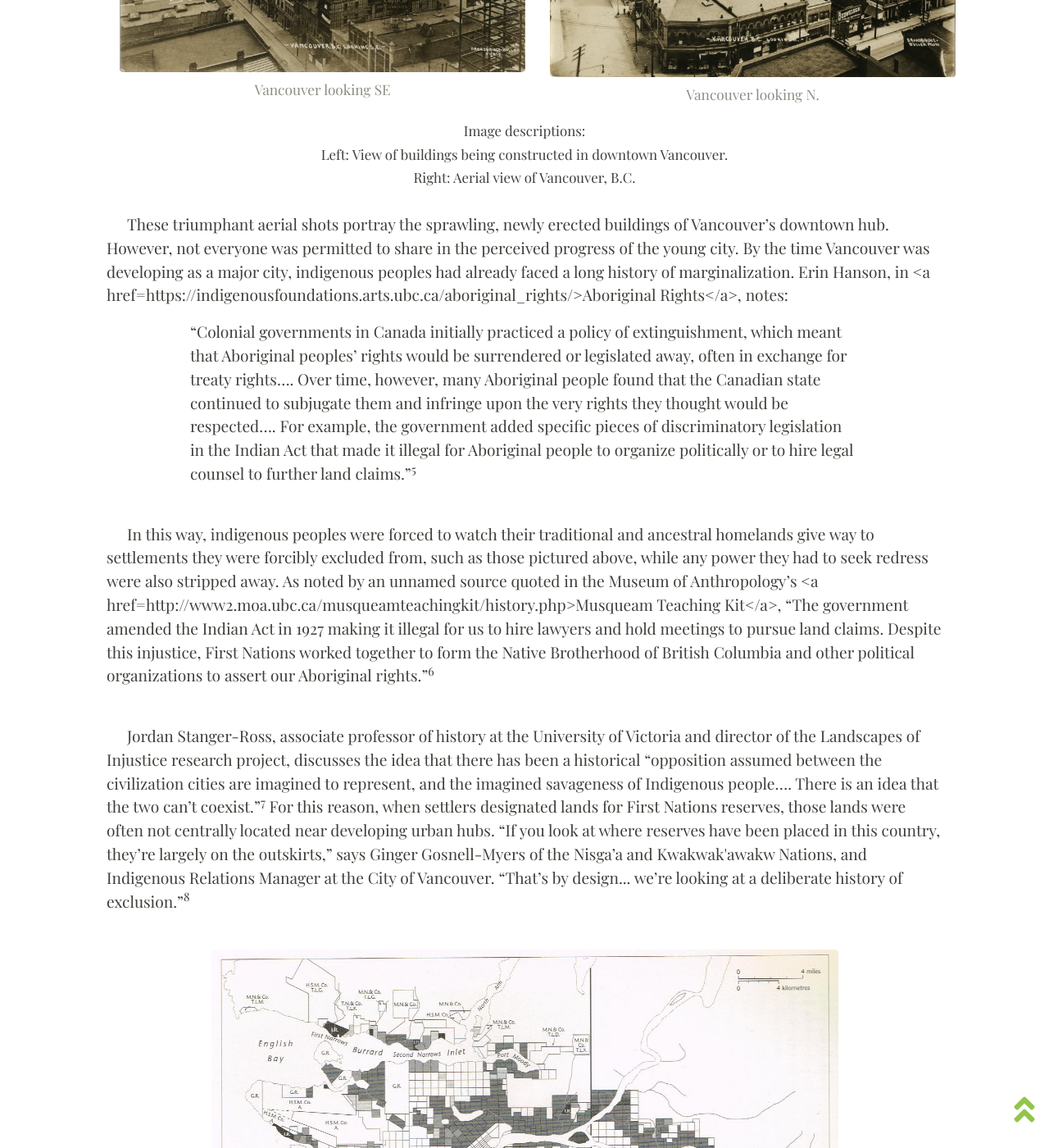
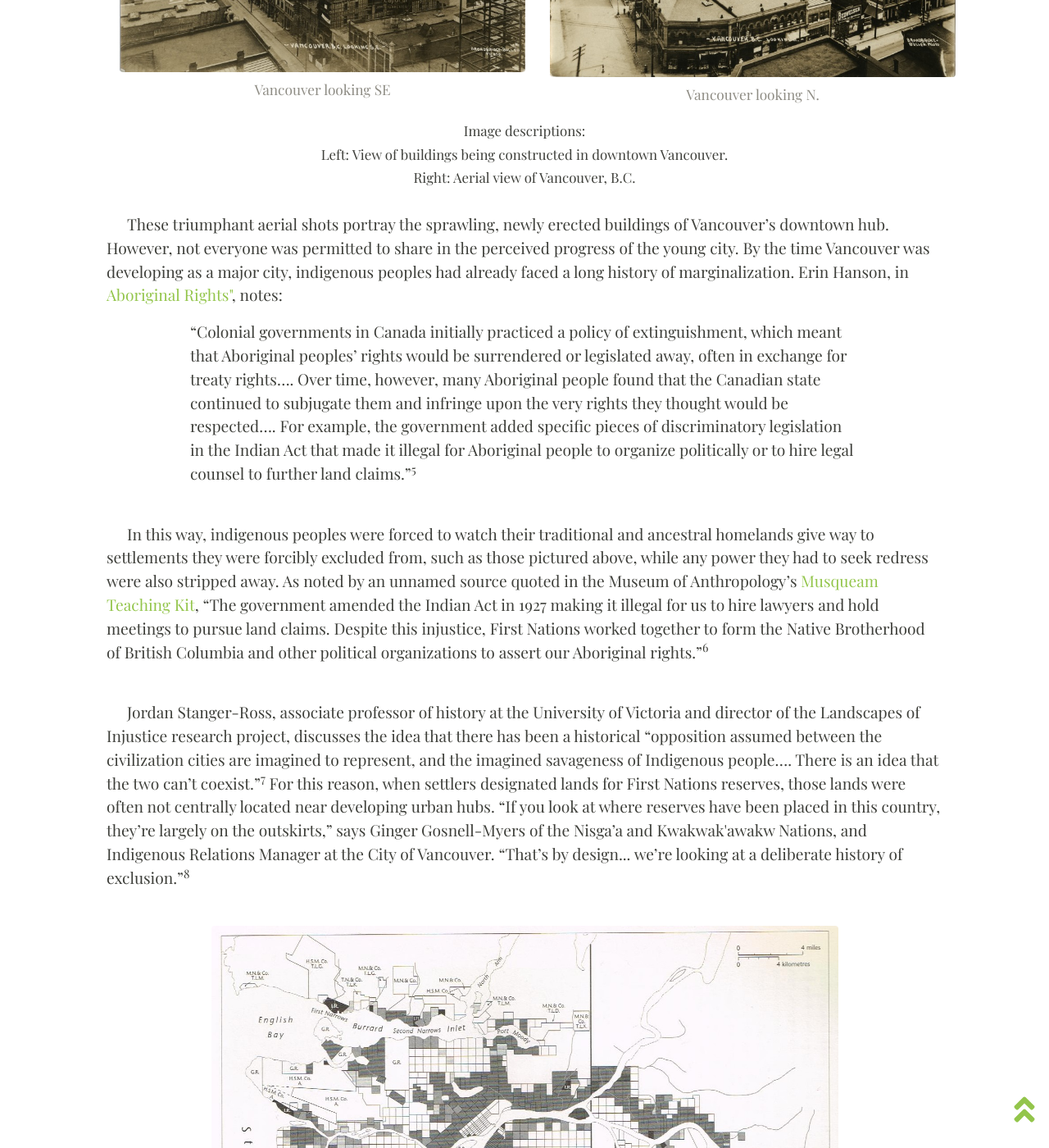
Before and after one commit to ashlynnprasad/langmann-2021, a Jekyll site: the page built from pages/urbandevelopment.md, in a window 1280 px wide and 1400 px high, scrolled down 4053 px. Shown: the whole window at 82% size. Built offline with Jekyll 4.4.1, drawn with Linux system fonts in a browser that asks for light colours; nearby versions of some CDN libraries.

Commit message:
corrected hyperlink errors

```diff
--- a/pages/urbandevelopment.md
+++ b/pages/urbandevelopment.md
@@ -52,8 +52,8 @@ permalink: /urbandevelopment.html
 
 <center><small>Image descriptions:<br>
   Left: View toward settlements on Deadman's Island from Coal Harbour.<br>
-  Right: A view of driftwood on the beach, with buildings in the background and the tall trees of Stanley Park in the far background.</small></center>
-<p style="text-indent: 25px;">This image to the left, taken from Coal Harbour and looking toward Deadman’s Island sometime between 1891 and 1901, shows settlements along the shore of the island. The image to the right shows similar establishments on the other side of the park, at English Bay. When this area was transformed into Stanley Park, habitations such as these were destroyed and their residents forced to relocate.</p><br><br>
+  Right: A view of driftwood on the beach, with buildings in the background and the tall trees of Stanley Park in the far background.</small></center><br>
+<p style="text-indent: 25px;">This image to the left, taken from Coal Harbour and looking toward Deadman’s Island sometime between 1891 and 1901, shows settlements along the shore of the island. The image to the right shows similar establishments on the other side of the park, at English Bay. When this area was transformed into Stanley Park, habitations such as these were destroyed and their residents forced to relocate.</p><br>
 <p style="text-indent: 25px;">The historian Jean Barman, in her book Stanley Park’s Secret shares quotes from indigenous individuals who lived on these lands before their forced relocation. In one case, a man named August Jack shares his experience of his house literally being demolished while he was inside. The house was located on the site of a future road that would wrap around the perimeter of Stanley Park, and would have been similar to the houses pictured here.<br>
 <p style="margin-left:10%; margin-right:10%;">“We was inside this house when the surveyors come along, and they chop the corner of our house when we was eating inside.”<sup>4</sup></p><br><br>
 
@@ -81,9 +81,9 @@ permalink: /urbandevelopment.html
   <center><small>Image descriptions:<br>
     Left: View of buildings being constructed in downtown Vancouver.<br>
     Right: Aerial view of Vancouver, B.C.</small></center><br>
- <p style="text-indent: 25px;">These triumphant aerial shots portray the sprawling, newly erected buildings of Vancouver’s downtown hub. However, not everyone was permitted to share in the perceived progress of the young city. By the time Vancouver was developing as a major city, indigenous peoples had already faced a long history of marginalization. Erin Hanson, in <a href=https://indigenousfoundations.arts.ubc.ca/aboriginal_rights/>Aboriginal Rights</a>, notes:<br>
+ <p style="text-indent: 25px;">These triumphant aerial shots portray the sprawling, newly erected buildings of Vancouver’s downtown hub. However, not everyone was permitted to share in the perceived progress of the young city. By the time Vancouver was developing as a major city, indigenous peoples had already faced a long history of marginalization. Erin Hanson, in <a href="https://indigenousfoundations.arts.ubc.ca/aboriginal_rights/">Aboriginal Rights"</a>, notes:<br>
   <p style="margin-left:10%; margin-right:10%;">“Colonial governments in Canada initially practiced a policy of extinguishment, which meant that Aboriginal peoples’ rights would be surrendered or legislated away, often in exchange for treaty rights…. Over time, however, many Aboriginal people found that the Canadian state continued to subjugate them and infringe upon the very rights they thought would be respected…. For example, the government added specific pieces of discriminatory legislation in the Indian Act that made it illegal for Aboriginal people to organize politically or to hire legal counsel to further land claims.”<sup>5</sup> </p><br>
-  <p style="text-indent: 25px;">In this way, indigenous peoples were forced to watch their traditional and ancestral homelands give way to settlements they were forcibly excluded from, such as those pictured above, while any power they had to seek redress were also stripped away. As noted by an unnamed source quoted in the Museum of Anthropology’s <a href=http://www2.moa.ubc.ca/musqueamteachingkit/history.php>Musqueam Teaching Kit</a>, “The government amended the Indian Act in 1927 making it illegal for us to hire lawyers and hold meetings to pursue land claims. Despite this injustice, First Nations worked together to form the Native Brotherhood of British Columbia and other political organizations to assert our Aboriginal rights.”<sup>6</sup><br><br>
+  <p style="text-indent: 25px;">In this way, indigenous peoples were forced to watch their traditional and ancestral homelands give way to settlements they were forcibly excluded from, such as those pictured above, while any power they had to seek redress were also stripped away. As noted by an unnamed source quoted in the Museum of Anthropology’s <a href="http://www2.moa.ubc.ca/musqueamteachingkit/history.php">Musqueam Teaching Kit</a>, “The government amended the Indian Act in 1927 making it illegal for us to hire lawyers and hold meetings to pursue land claims. Despite this injustice, First Nations worked together to form the Native Brotherhood of British Columbia and other political organizations to assert our Aboriginal rights.”<sup>6</sup><br><br>
 <p style="text-indent: 25px;">Jordan Stanger-Ross, associate professor of history at the University of Victoria and director of the Landscapes of Injustice research project, discusses the idea that there has been a historical “opposition assumed between the civilization cities are imagined to represent, and the imagined savageness of Indigenous people…. There is an idea that the two can’t coexist.”<sup>7</sup> For this reason, when settlers designated lands for First Nations reserves, those lands were often not centrally located near developing urban hubs. “If you look at where reserves have been placed in this country, they’re largely on the outskirts,” says Ginger Gosnell-Myers of the Nisga’a and Kwakwak'awakw Nations, and Indigenous Relations Manager at the City of Vancouver. “That’s by design... we’re looking at a deliberate history of exclusion.”<sup>8</sup><br><br>
 
   {% include feature/item-figure.html objectid="langmann038" width="75" %}<br>
```
